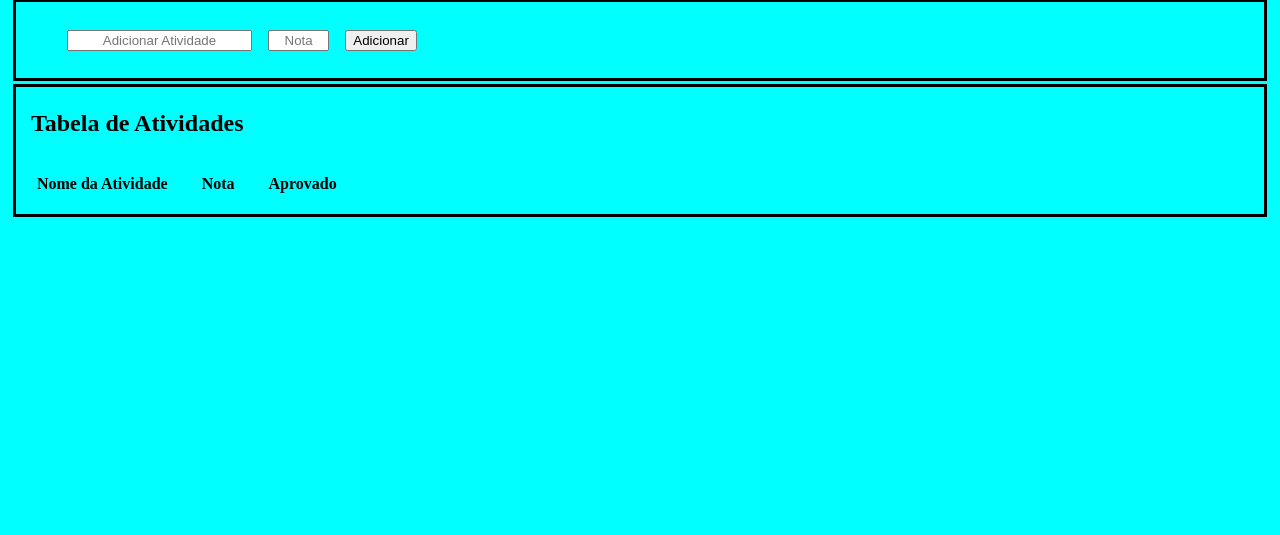
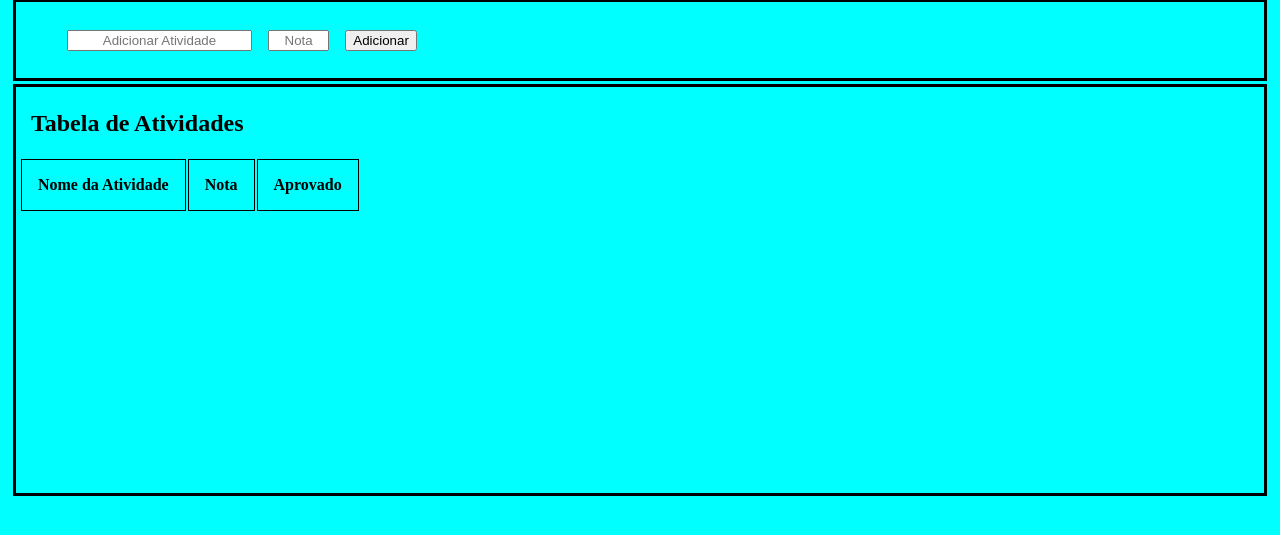
Before and after one commit to lucassGuge/Ebac-Exe-JavaScript, a plain HTML site: page index.html in a window 1280 px wide. Shown: the part 129-664 px from the top of the page. Drawn offline with Linux system fonts and the light colour scheme.

Commit message:
update 0.3

```diff
--- a/style.css
+++ b/style.css
@@ -82,6 +82,7 @@ input{
 }
 
 .tabAtv {
+    height: 25em;
     margin-top: 0.2em;
     padding: 0.2em;
     border: solid 0.2em black;
@@ -94,8 +95,11 @@ input{
 tr {
     padding: 0.2em;
     width: 100%;
+    margin-left: 1em;
+
 }
 th {
+    border: solid 0.1em black;
     padding: 1em;
 }
 
```
